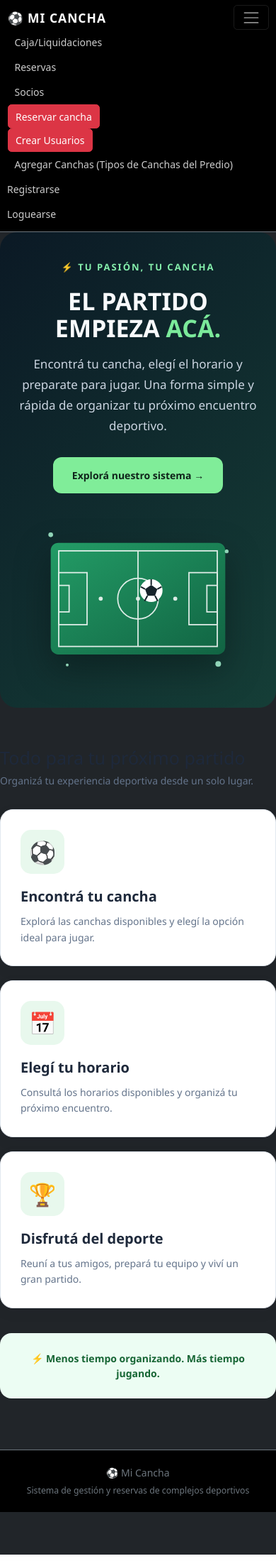
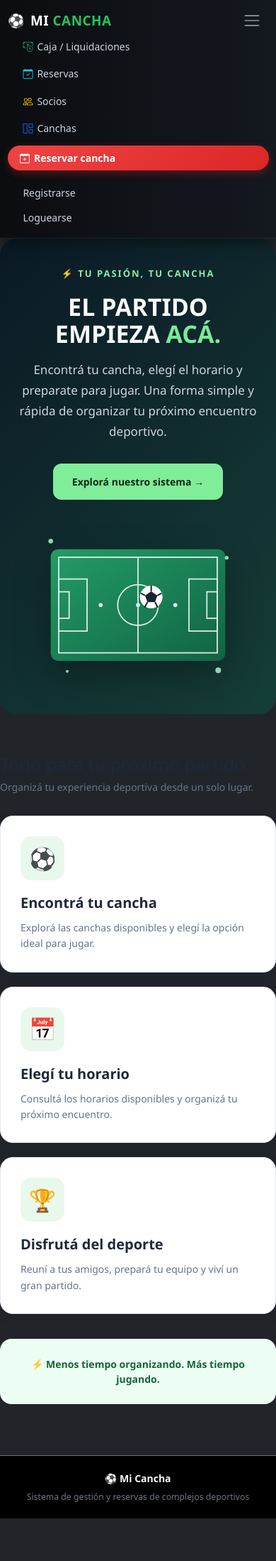
Before and after one commit to gomezalejandromatias/WebComplejoDeportivo-MVC, an ASP.NET Core app: page / in a window 390 px wide, after a click that opens the changed part. Shown: the whole page at 71% size. Run offline with ASP.NET Core 8, Linux system fonts and the light colour scheme; the visitor is signed in with stand-in values (Sample User, id 1); style sheets or scripts are compiled from the project's sources; some libraries are stand-ins or nearby versions.

Commit message:
Refactor layout with modern navbar styles and structure
Updated layout with new styles for navbar and buttons, improved structure for user login and menu items.

```diff
--- a/WebComplejoDeportivo-MCV/Views/Shared/_Layout.cshtml
+++ b/WebComplejoDeportivo-MCV/Views/Shared/_Layout.cshtml
@@ -12,141 +12,185 @@
     <link rel="stylesheet"
           href="https://cdn.jsdelivr.net/npm/bootstrap-icons@1.11.3/font/bootstrap-icons.min.css">
 
+    <style>
+            /* Barra de navegación moderna */
+            .navbar-cancha {
+                background: linear-gradient(90deg, #0b0d10 0%, #14181f 100%);
+                border-bottom: 1px solid rgba(255, 255, 255, 0.08);
+                box-shadow: 0 4px 20px rgba(0, 0, 0, 0.5);
+                padding: 0.75rem 0;
+            }
+
+                /* Logo / Marca */
+                .navbar-cancha .navbar-brand {
+                    font-size: 1.35rem;
+                    letter-spacing: 0.5px;
+                    display: flex;
+                    align-items: center;
+                    gap: 8px;
+                    transition: transform 0.2s ease;
+                }
+
+                    .navbar-cancha .navbar-brand:hover {
+                        transform: scale(1.03);
+                    }
+
+            .marca-acento {
+                color: #22c55e; /* Verde césped deportivo */
+            }
+
+            /* Enlaces del menú */
+            .navbar-cancha .nav-link {
+                color: #cbd5e1 !important;
+                font-weight: 500;
+                padding: 0.5rem 0.85rem !important;
+                border-radius: 8px;
+                transition: all 0.2s ease;
+                display: flex;
+                align-items: center;
+                gap: 6px;
+                white-space: nowrap;
+            }
+
+                .navbar-cancha .nav-link:hover {
+                    color: #ffffff !important;
+                    background-color: rgba(255, 255, 255, 0.07);
+                }
+
+            /* Botón principal de Reserva */
+            .btn-reservar-nav {
+                background: linear-gradient(135deg, #ef4444 0%, #dc2626 100%);
+                border: none;
+                color: #ffffff !important;
+                font-weight: 600;
+                padding: 0.5rem 1.25rem !important;
+                border-radius: 50px;
+                box-shadow: 0 4px 12px rgba(220, 38, 38, 0.35);
+                transition: all 0.25s ease;
+                display: inline-flex;
+                align-items: center;
+                gap: 6px;
+                white-space: nowrap;
+            }
+
+                .btn-reservar-nav:hover {
+                    transform: translateY(-2px);
+                    box-shadow: 0 6px 16px rgba(220, 38, 38, 0.5);
+                    background: linear-gradient(135deg, #f87171 0%, #ef4444 100%);
+                }
+
+            /* Ajuste para que el texto de usuario y Cerrar Sesión nunca se partan en 2 líneas */
+            .navbar-cancha form,
+            .navbar-cancha .navbar-nav .nav-item,
+            .navbar-cancha .navbar-nav .nav-link,
+            .navbar-cancha .navbar-nav button {
+                white-space: nowrap;
+            }
+    </style>
 </head>
 
-<body class="bg-dark text-light">
+<body class="bg-dark text-light d-flex flex-column min-vh-100">
 
     <!-- NAVBAR -->
-    <header>
-        <nav class="navbar navbar-expand-lg navbar-dark bg-black border-bottom border-secondary">
+    <header class="sticky-top">
+        <nav class="navbar navbar-expand-lg navbar-dark navbar-cancha">
             <div class="container">
 
                 <!-- LOGO / NOMBRE -->
-                <a class="navbar-brand fw-bold"
+                <a class="navbar-brand fw-bold text-white"
                    asp-controller="Home"
                    asp-action="Index">
-                    ⚽ MI CANCHA
+                    <span class="fs-4">⚽</span>
+                    <span>MI <span class="marca-acento">CANCHA</span></span>
                 </a>
 
                 <!-- BOTÓN CELULAR -->
-                <button class="navbar-toggler"
+                <button class="navbar-toggler border-0 shadow-none"
                         type="button"
                         data-bs-toggle="collapse"
-                        data-bs-target="#menuPrincipal">
-
+                        data-bs-target="#menuPrincipal"
+                        aria-controls="menuPrincipal"
+                        aria-expanded="false"
+                        aria-label="Abrir menú">
                     <span class="navbar-toggler-icon"></span>
                 </button>
 
-                <!-- MENÚ -->
+                <!-- MENÚ Y USUARIO -->
                 <div class="collapse navbar-collapse" id="menuPrincipal">
 
-                    <ul class="navbar-nav ms-auto align-items-lg-center">
+                    <ul class="navbar-nav me-auto mb-2 mb-lg-0 ms-lg-3 gap-1">
 
-                        @if (User.IsInRole("Aministrador") || User.IsInRole("Empleado"))
+                        @if (User.IsInRole("Administrador") || User.IsInRole("Empleado"))
                         {
-
                             <li class="nav-item">
                                 <a class="nav-link"
                                    asp-controller="Home"
                                    asp-action="Index">
-                                    Caja/Liquidaciones
+                                    <i class="bi bi-cash-coin text-success"></i> Caja / Liquidaciones
                                 </a>
                             </li>
-
-
-
-                        }
-
-
-                        @if (User.IsInRole("Administrador") || User.IsInRole("Empleado"))
-                        {
 
                             <li class="nav-item">
                                 <a class="nav-link"
                                    asp-controller="Reservas"
                                    asp-action="Index">
-                                    Reservas
+                                    <i class="bi bi-calendar-check text-info"></i> Reservas
                                 </a>
                             </li>
-
-
-                        }
-                        @if (User.IsInRole("Administrador") || User.IsInRole("Empleado"))
-                        {
-
 
                             <li class="nav-item">
                                 <a class="nav-link"
                                    asp-controller="Socios"
                                    asp-action="Index">
-                                    Socios
+                                    <i class="bi bi-people text-warning"></i> Socios
                                 </a>
                             </li>
-
-
-                        }
-
-
-
-                        <li class="nav-item ms-lg-3">
-                            <a class="btn btn-danger"
-                               asp-controller="Reservas"
-                               asp-action="Create">
-                                Reservar cancha
-                            </a>
-                        </li>
-                        <li class="nav-item ms-lg-3">
-                            <a class="btn btn-danger"
-                               asp-controller="Rols"
-                               asp-action="Create">
-                                Crear Usuarios
-                            </a>
-                        </li>
-
-                        @if (User.IsInRole("Administrador") || User.IsInRole("Empleado"))
-                        {
 
                             <li class="nav-item">
                                 <a class="nav-link"
                                    asp-controller="Canchas"
                                    asp-action="Index">
-                                    Agregar Canchas (Tipos de Canchas del Predio)
+                                    <i class="bi bi-grid-1x2 text-primary"></i> Canchas
                                 </a>
                             </li>
-
                         }
 
                     </ul>
 
+                    <!-- ACCIÓN PRINCIPAL Y LOGIN -->
+                    <div class="d-flex flex-column flex-lg-row align-items-lg-center gap-3 mt-2 mt-lg-0">
+                        <a class="btn btn-reservar-nav"
+                           asp-controller="Reservas"
+                           asp-action="Create">
+                            <i class="bi bi-calendar-plus"></i> Reservar cancha
+                        </a>
+
+                        <div class="border-start border-secondary ps-lg-3 d-none d-lg-block" style="height: 24px;"></div>
+
+                        <partial name="_LoginPartial" />
+                    </div>
 
                 </div>
             </div>
-            <partial name="_LoginPartial" />
         </nav>
     </header>
 
-
     <!-- CONTENIDO DE CADA VISTA -->
-    <main>
+    <main class="flex-grow-1">
         @RenderBody()
     </main>
-
 
     <!-- FOOTER -->
     <footer class="border-top border-secondary mt-5 py-4 bg-black text-secondary">
         <div class="container text-center">
-
-            <p class="mb-1">
+            <p class="mb-1 text-light fw-semibold">
                 ⚽ Mi Cancha
             </p>
-
             <small>
                 Sistema de gestión y reservas de complejos deportivos
             </small>
-
         </div>
     </footer>
-
 
     <script src="~/lib/jquery/dist/jquery.min.js"></script>
     <script src="~/lib/bootstrap/dist/js/bootstrap.bundle.min.js"></script>
```
